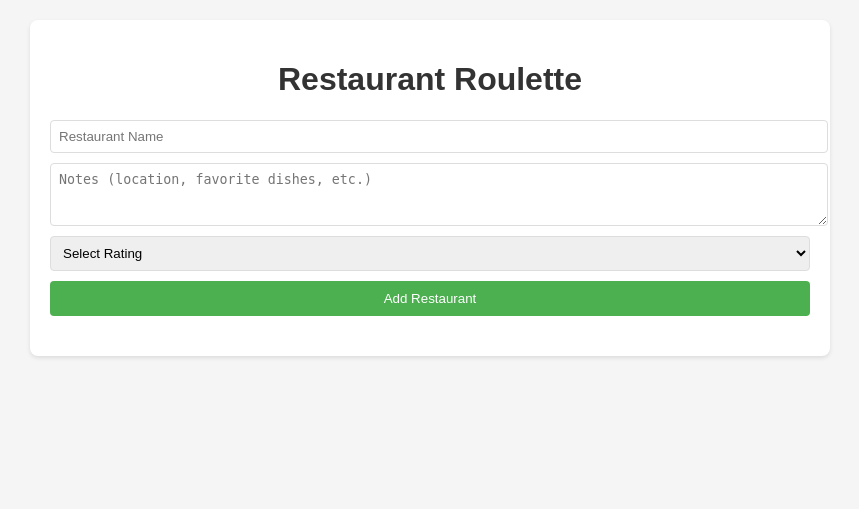
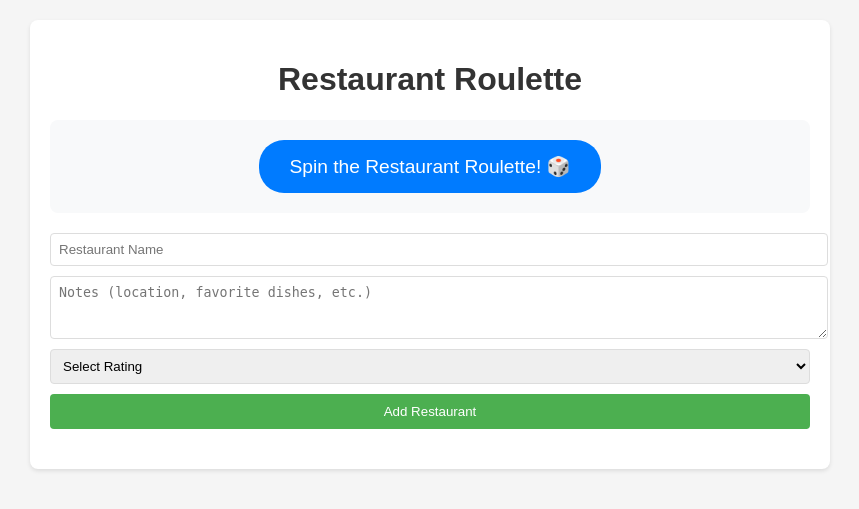
Before and after one commit to haystax78/restaurant-roulette, a Flask app: page / in a window 1280 px wide. Shown: the top 509 px of the page, without its empty margins (210-1069 px from the left). Run offline with Flask 3, Linux system fonts and the light colour scheme.

Commit message:
Add restaurant roulette feature with spinning animation

```diff
--- a/app.py
+++ b/app.py
@@ -1,7 +1,8 @@
-from flask import Flask, render_template, request, redirect, url_for
+from flask import Flask, render_template, request, redirect, url_for, jsonify
 from flask_sqlalchemy import SQLAlchemy
 from datetime import datetime
 import os
+import random
 
 app = Flask(__name__)
 app.config['SQLALCHEMY_DATABASE_URI'] = 'sqlite:///restaurants.db'
@@ -41,5 +42,18 @@ def delete_restaurant(id):
     db.session.commit()
     return redirect(url_for('index'))
 
+@app.route('/spin')
+def spin_roulette():
+    restaurants = Restaurant.query.all()
+    if not restaurants:
+        return jsonify({'error': 'No restaurants added yet!'})
+
+    chosen = random.choice(restaurants)
+    return jsonify({
+        'name': chosen.name,
+        'notes': chosen.notes,
+        'rating': chosen.rating
+    })
+
 if __name__ == '__main__':
     app.run(debug=True)
--- a/templates/index.html
+++ b/templates/index.html
@@ -65,11 +65,66 @@
         .delete-link:hover {
             text-decoration: underline;
         }
+        .roulette-section {
+            text-align: center;
+            margin: 20px 0;
+            padding: 20px;
+            background-color: #f8f9fa;
+            border-radius: 8px;
+        }
+        .spin-button {
+            background-color: #007bff;
+            color: white;
+            padding: 15px 30px;
+            font-size: 1.2em;
+            border: none;
+            border-radius: 25px;
+            cursor: pointer;
+            transition: transform 0.2s;
+        }
+        .spin-button:hover {
+            transform: scale(1.05);
+            background-color: #0056b3;
+        }
+        .result {
+            margin-top: 20px;
+            padding: 20px;
+            border-radius: 8px;
+            background-color: white;
+            box-shadow: 0 2px 4px rgba(0,0,0,0.1);
+            display: none;
+        }
+        .result h3 {
+            color: #007bff;
+            margin-top: 0;
+        }
+        .loading {
+            display: none;
+            margin: 20px 0;
+        }
+        .loading:after {
+            content: "🎲";
+            animation: dice 1s infinite;
+            font-size: 2em;
+        }
+        @keyframes dice {
+            0% { transform: rotate(0deg); }
+            100% { transform: rotate(360deg); }
+        }
     </style>
 </head>
 <body>
     <div class="container">
         <h1>Restaurant Roulette</h1>
+
+        <div class="roulette-section">
+            <button class="spin-button" onclick="spinRoulette()">Spin the Restaurant Roulette! 🎲</button>
+            <div class="loading"></div>
+            <div class="result">
+                <h3>Your destination awaits...</h3>
+                <div id="result-content"></div>
+            </div>
+        </div>
 
         <form action="{{ url_for('add_restaurant') }}" method="POST">
             <input type="text" name="name" placeholder="Restaurant Name" required>
@@ -100,5 +155,46 @@
             {% endfor %}
         </div>
     </div>
+
+    <script>
+        function spinRoulette() {
+            const loading = document.querySelector('.loading');
+            const result = document.querySelector('.result');
+            const resultContent = document.getElementById('result-content');
+            const spinButton = document.querySelector('.spin-button');
+
+            // Show loading, hide result
+            loading.style.display = 'block';
+            result.style.display = 'none';
+            spinButton.disabled = true;
+
+            fetch('/spin')
+                .then(response => response.json())
+                .then(data => {
+                    if (data.error) {
+                        resultContent.innerHTML = `<p>${data.error}</p>`;
+                    } else {
+                        resultContent.innerHTML = `
+                            <h2>${data.name}</h2>
+                            <p class="rating">Rating: ${'★'.repeat(data.rating)}${'☆'.repeat(5-data.rating)}</p>
+                            <p>${data.notes || 'No additional notes'}</p>
+                        `;
+                    }
+
+                    // Hide loading, show result
+                    setTimeout(() => {
+                        loading.style.display = 'none';
+                        result.style.display = 'block';
+                        spinButton.disabled = false;
+                    }, 1000);
+                })
+                .catch(error => {
+                    resultContent.innerHTML = '<p>Something went wrong. Please try again!</p>';
+                    loading.style.display = 'none';
+                    result.style.display = 'block';
+                    spinButton.disabled = false;
+                });
+        }
+    </script>
 </body>
 </html>
```
